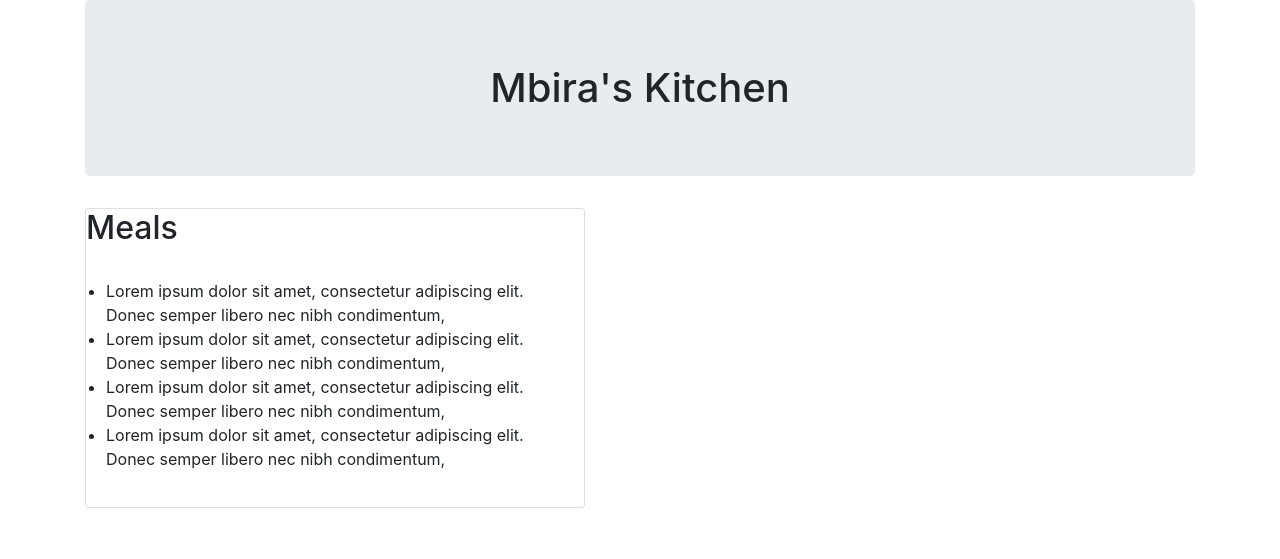
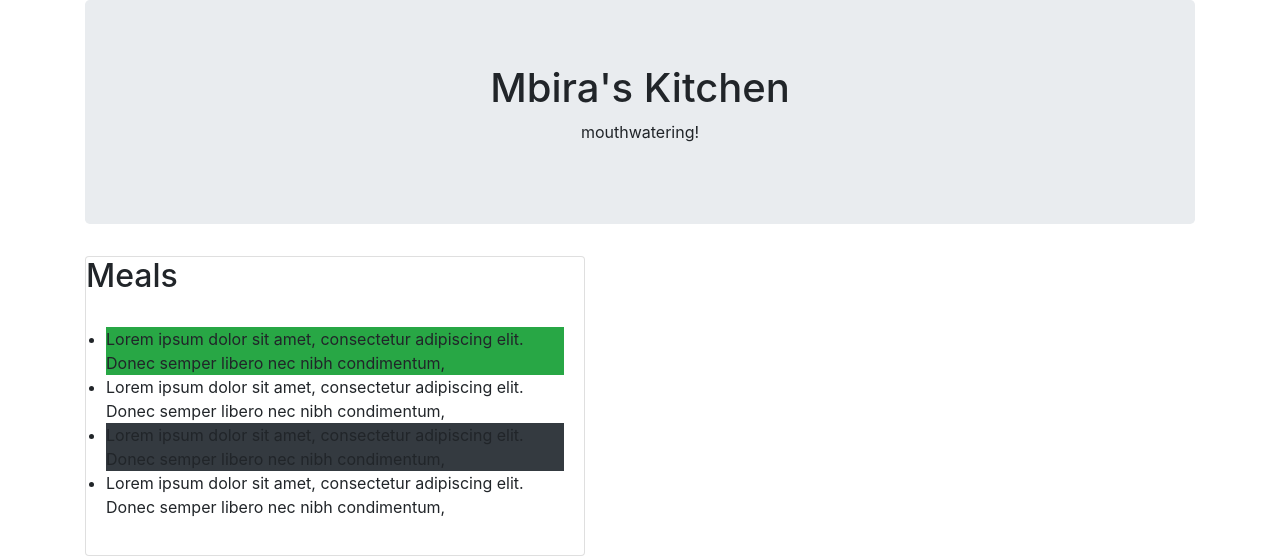
Before and after one commit to Ken-mbira/Catering-company, a plain HTML site: page index.html in a window 1280 px wide. Drawn offline with Linux system fonts and the light colour scheme.

Commit message:
add color to some of the list items

```diff
--- a/index.html
+++ b/index.html
@@ -10,13 +10,16 @@
 </head>
 <body>
     <div class="container">
-        <h1 class="jumbotron">Mbira's Kitchen</h1>
+        <div class="jumbotron">
+            <h1>Mbira's Kitchen</h1>
+            <p>mouthwatering!</p>
+        </div>
         <div class="card">
-            <h2 class="card-title">Meals</h2>
+            <h2 class="card-title" >Meals</h2>
             <ul class="card-body">
+                <li class="bg-success">Lorem ipsum dolor sit amet, consectetur adipiscing elit.<br> Donec semper libero nec nibh condimentum,</li>
                 <li>Lorem ipsum dolor sit amet, consectetur adipiscing elit.<br> Donec semper libero nec nibh condimentum,</li>
-                <li>Lorem ipsum dolor sit amet, consectetur adipiscing elit.<br> Donec semper libero nec nibh condimentum,</li>
-                <li>Lorem ipsum dolor sit amet, consectetur adipiscing elit.<br> Donec semper libero nec nibh condimentum,</li>
+                <li class="bg-dark">Lorem ipsum dolor sit amet, consectetur adipiscing elit.<br> Donec semper libero nec nibh condimentum,</li>
                 <li>Lorem ipsum dolor sit amet, consectetur adipiscing elit.<br> Donec semper libero nec nibh condimentum,</li>
             </ul>
 
```
